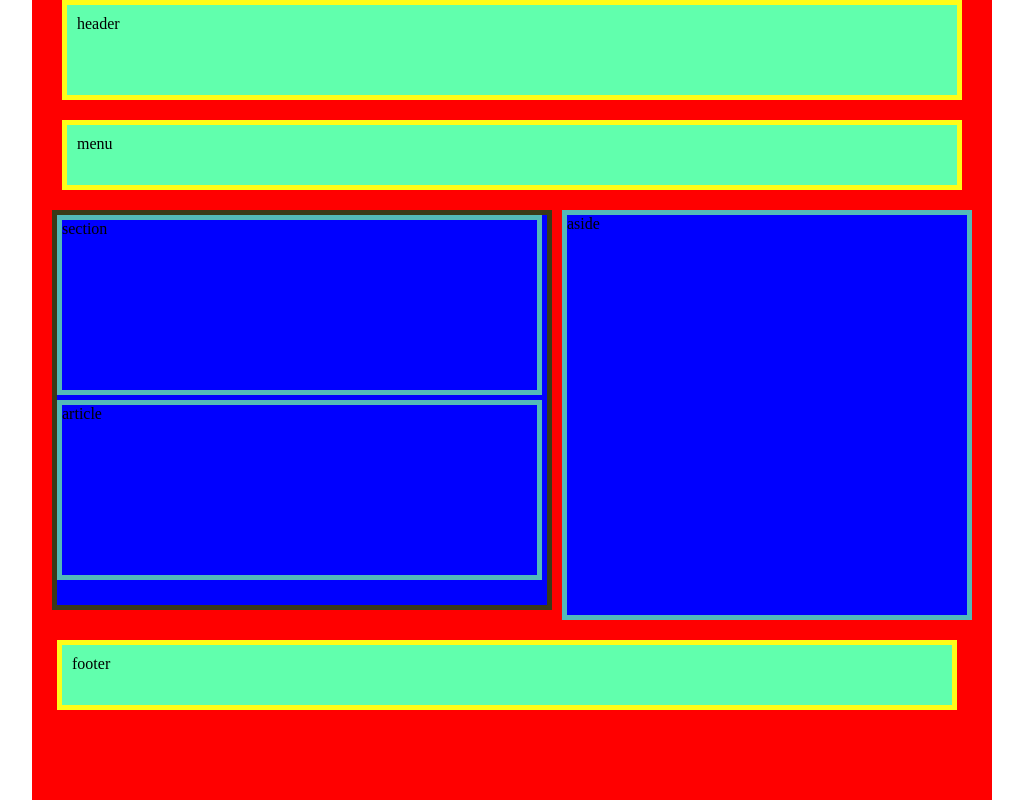
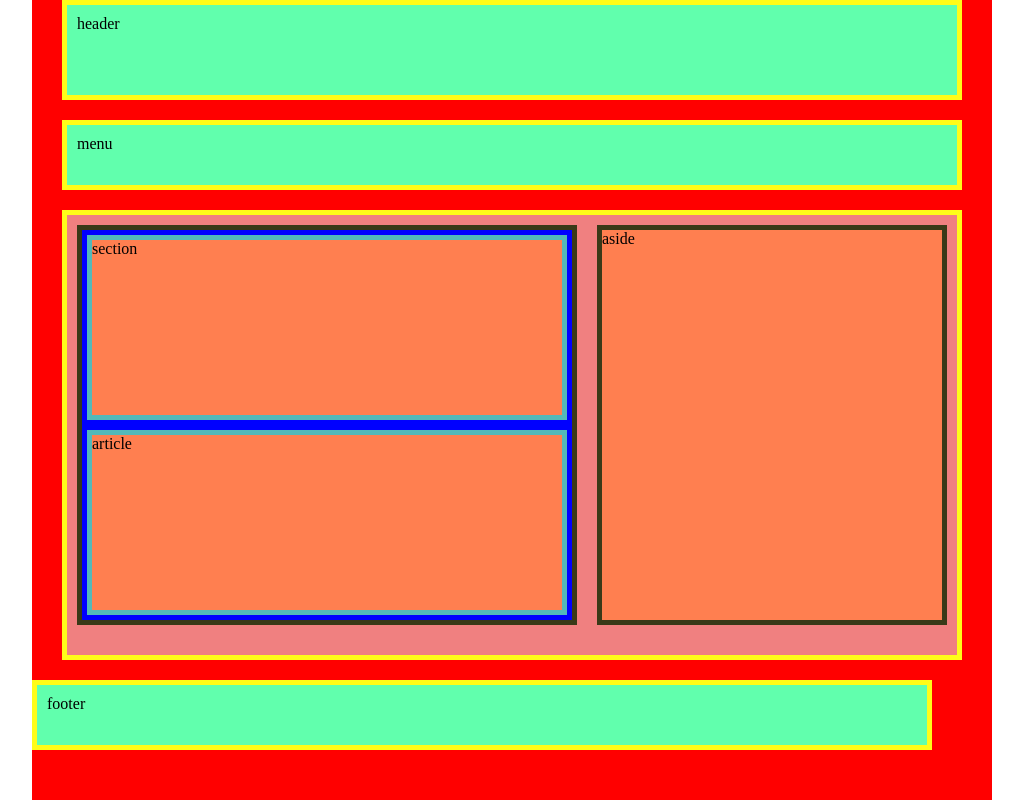
Before and after one commit to phihungds/lession19, a plain HTML site: page index.html in a window 1280 px wide. Shown: the whole page, without its empty margins (128-1151 px from the left). Drawn offline with Linux system fonts and the light colour scheme.

Commit message:
tinh chinh

```diff
--- a/style.css
+++ b/style.css
@@ -37,45 +37,59 @@ nav {
     box-sizing: border-box;
     margin-top: 20px;
 }
-
+#content {
+    width: 900px;
+    height: 450px;
+    margin: auto;
+    padding: 10px;
+    background: lightcoral;
+    border: 5px solid #fffc19;
+    box-sizing: border-box;
+    margin-top: 20px;
+    display: flex;
+}
 #left {
     width: 500px;
     height: 400px;
     background: blue;
     border: 5px solid #3a3918;
     box-sizing: border-box;
-    margin: 20px 0px 0px 20px;
-    float: left;
+    padding: 5px;
+
 }
 section {
-    width: 485px;
-    height: 180px;
+    width: 480px;
+    height: 185px;
+    background: coral;
     border: 5px solid #53b9b9;
     box-sizing: border-box;
 }
 article {
-    width: 485px;
-    height: 180px;
+    width: 480px;
+    height: 185px;
+    background: coral;
     border: 5px solid #53b9b9;
     box-sizing: border-box;
-    margin-top: 5px;
+    margin-top: 10px;
 }
 aside {
-    width: 400px;
+    width: 350px;
     height: 400px;
-    background: blue;
-    float: left;
-    border: 5px solid #53b9b9;
-    margin: 20px 0px 0px 10px;
+    background: coral;
+
+    border: 5px solid #3a3918;
+    box-sizing: border-box;
+    margin-left: 20px;
 }
 
 footer {
     width: 900px;
     height: 70px;
     background: #61FFAD;
+    margin: auto;
     border: 5px solid #fffc19;
     padding: 10px;
     box-sizing: border-box;
-    margin: 20px 0px 0px 25px;
+    margin-top: 20px;
     float: left;
 }
```
